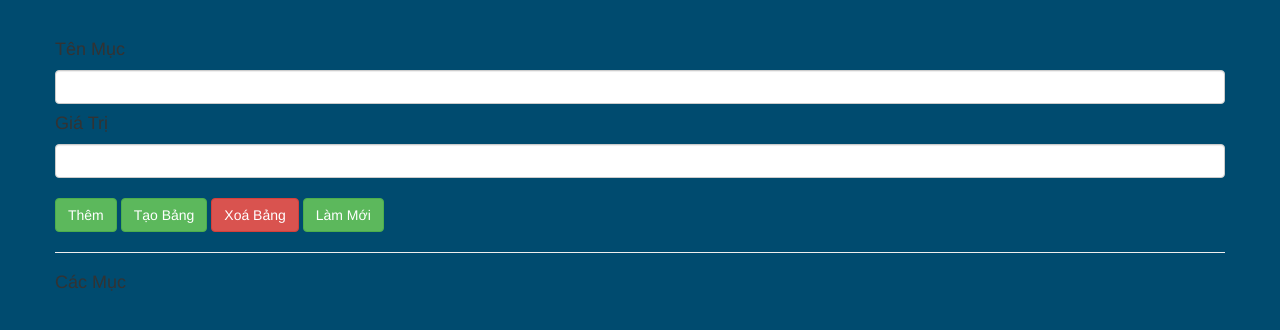
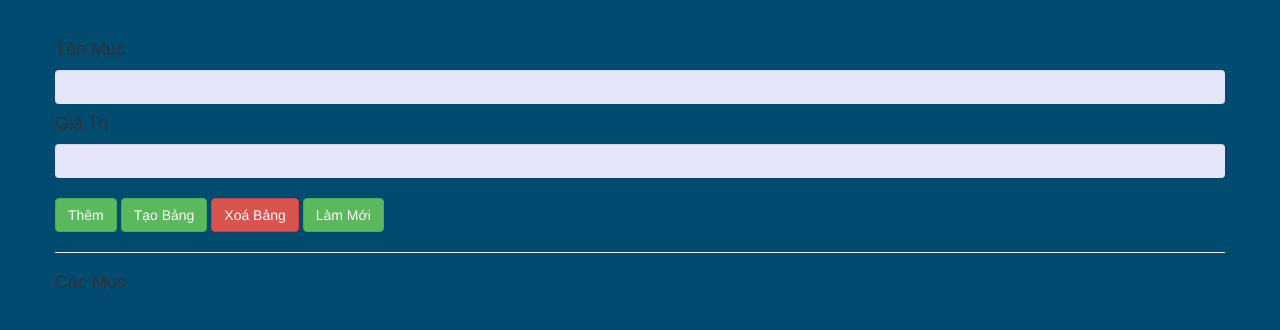
Before and after one commit to PMi-Pro/WebSql, a plain HTML site: page index.html in a window 1280 px wide. Drawn offline with Linux system fonts and the light colour scheme.

Commit message:
Update index.html
Signed-off-by: PMi <phuongminh280294@gmail.com>

```diff
--- a/index.html
+++ b/index.html
@@ -14,9 +14,9 @@
 	<form>
 		<fieldset>
 			<h4>Tên Mục</h4>
-			<input type="text" class="form-control" name="" id="item">
+			<input style="background-color: lavender; border: white" type="text" class="form-control" name="" id="item">
 			<h4>Giá Trị</h4>
-			<input type="number" class="form-control" id="quantity" name="">
+			<input style="background-color: lavender; border: white" type="number" class="form-control" id="quantity" name="">
 			<br>
 			<button type="button" id="insert" class="btn btn-success">Thêm</button>
 			<button type="button" id="create" class="btn btn-success">Tạo Bảng</button>
```
